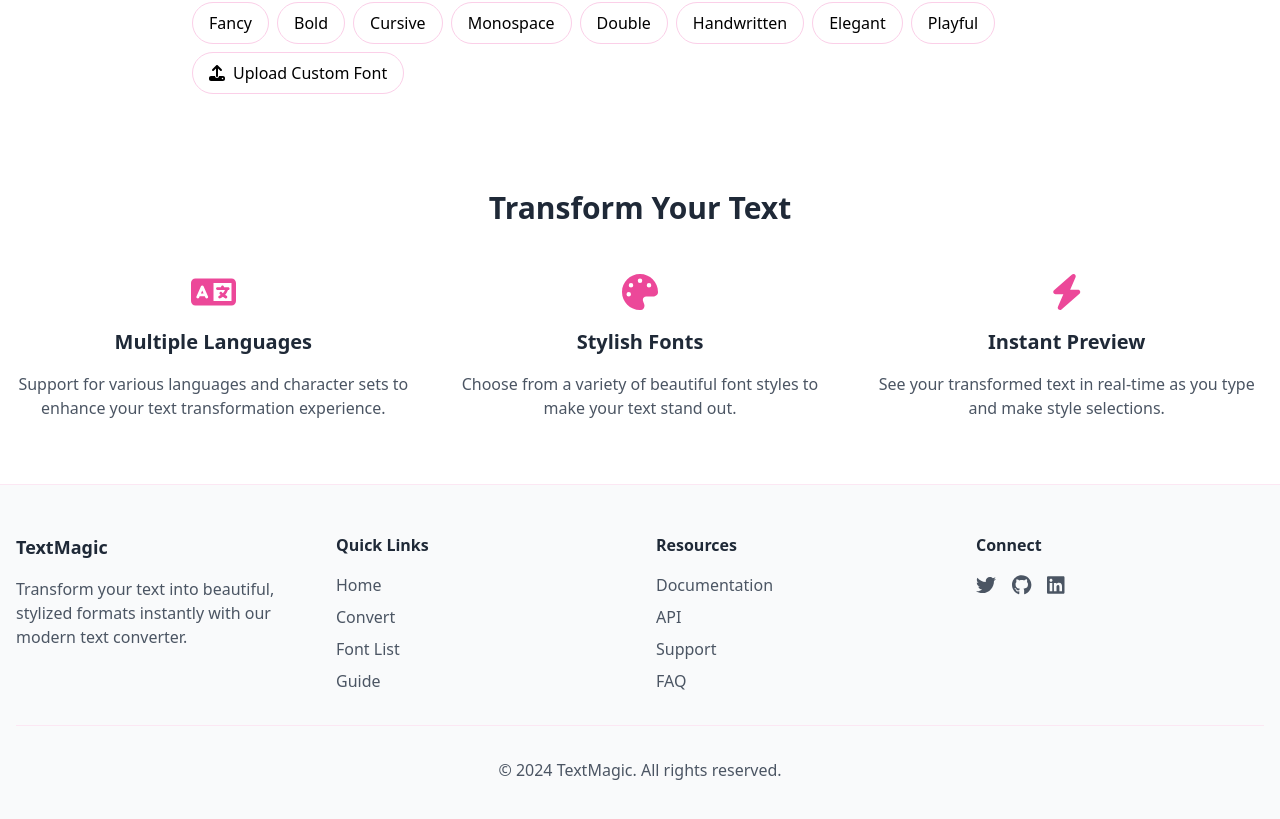
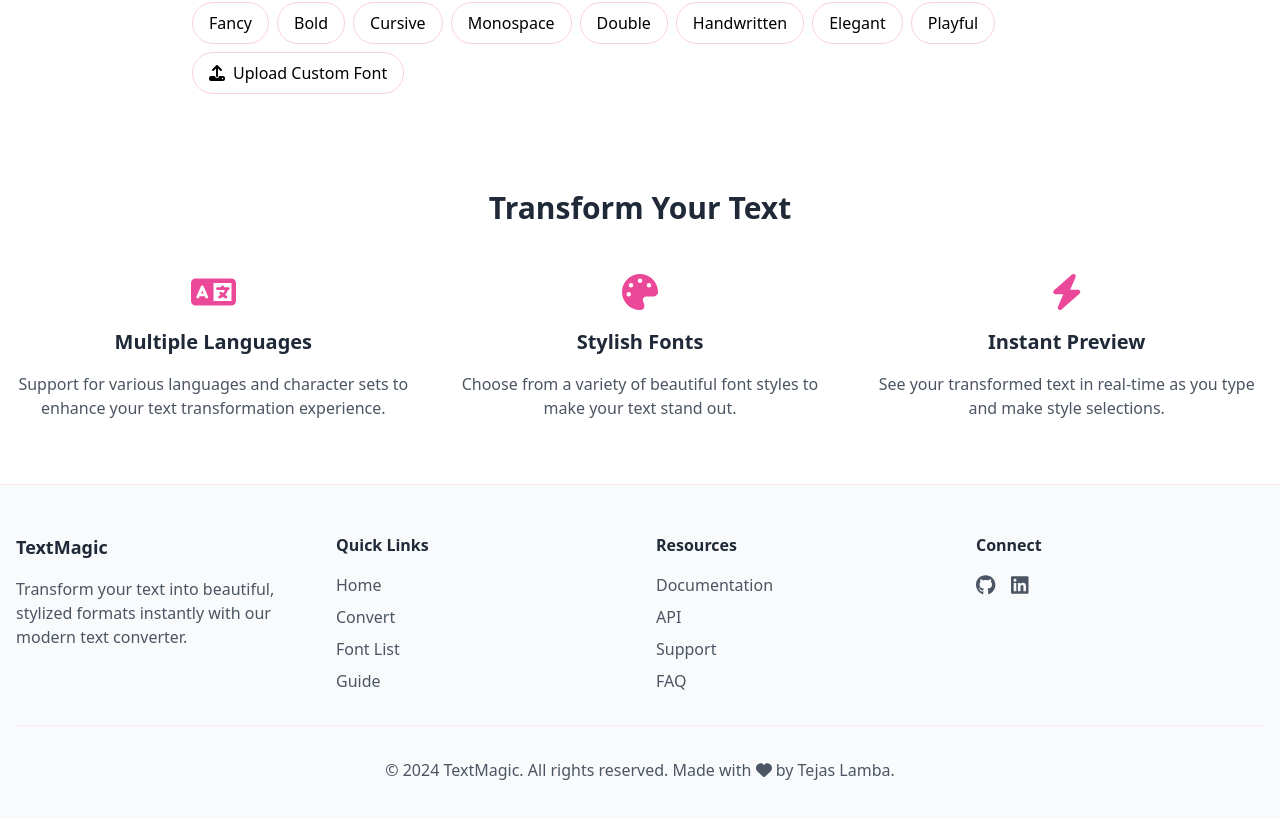
Before and after one commit to TejasLamba2006/TextMagic, a Next.js app: page / in a window 1280 px wide. Shown: the part 253-1072 px from the top of the page. Built offline with nearby package versions, Linux system fonts and the light colour scheme.

Commit message:
add heart icon and update footer links for GitHub and LinkedIn

```diff
--- a/src/components/Footer.tsx
+++ b/src/components/Footer.tsx
@@ -5,6 +5,7 @@ import {
   faGithub,
   faLinkedin,
 } from "@fortawesome/free-brands-svg-icons";
+import { faHeart } from "@fortawesome/free-solid-svg-icons";
 
 export function Footer() {
   return (
@@ -28,7 +29,7 @@ export function Footer() {
             <ul className="space-y-2">
               <li>
                 <a
-                  href="#"
+                  href="/"
                   className="text-gray-600 hover:text-pink-500 dark:text-gray-300 dark:hover:text-pink-400"
                 >
                   Home
@@ -107,19 +108,13 @@ export function Footer() {
             </h4>
             <div className="flex space-x-4">
               <a
-                href="#"
-                className="text-gray-600 hover:text-pink-500 dark:text-gray-300 dark:hover:text-pink-400"
-              >
-                <FontAwesomeIcon icon={faTwitter} size="lg" />
-              </a>
-              <a
-                href="#"
+                href="https://github.com/TejasLamba2006"
                 className="text-gray-600 hover:text-pink-500 dark:text-gray-300 dark:hover:text-pink-400"
               >
                 <FontAwesomeIcon icon={faGithub} size="lg" />
               </a>
               <a
-                href="#"
+                href="https://www.linkedin.com/in/tejaslamba/"
                 className="text-gray-600 hover:text-pink-500 dark:text-gray-300 dark:hover:text-pink-400"
               >
                 <FontAwesomeIcon icon={faLinkedin} size="lg" />
@@ -131,6 +126,8 @@ export function Footer() {
         <div className="mt-8 pt-8 border-t border-pink-100 dark:border-pink-900 text-center text-gray-600 dark:text-gray-300">
           <p>
             &copy; {new Date().getFullYear()} TextMagic. All rights reserved.
+            Made with <FontAwesomeIcon icon={faHeart} /> by{" "}
+            <a href="https://github.com/TejasLamba2006">Tejas Lamba</a>.
           </p>
         </div>
       </div>
```
